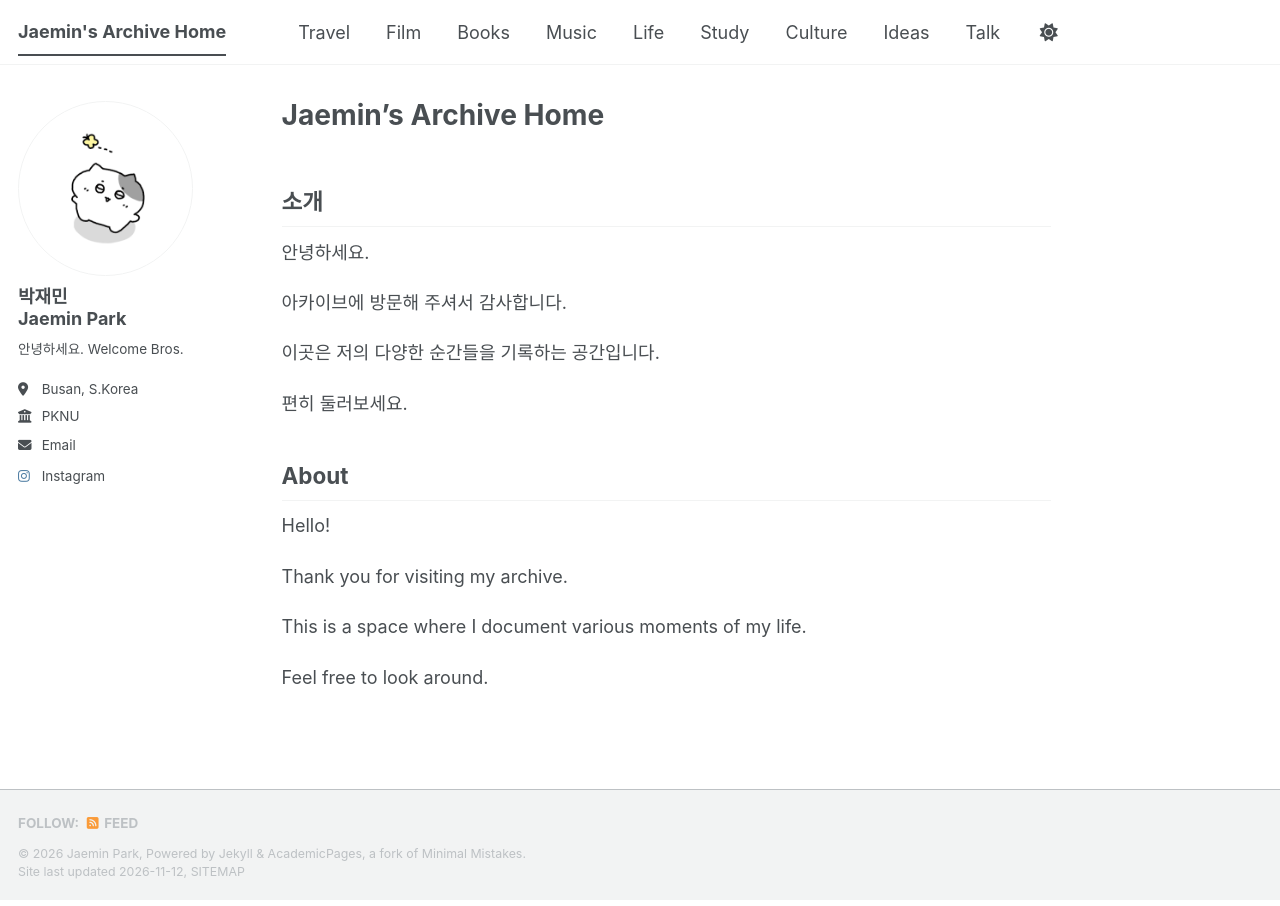
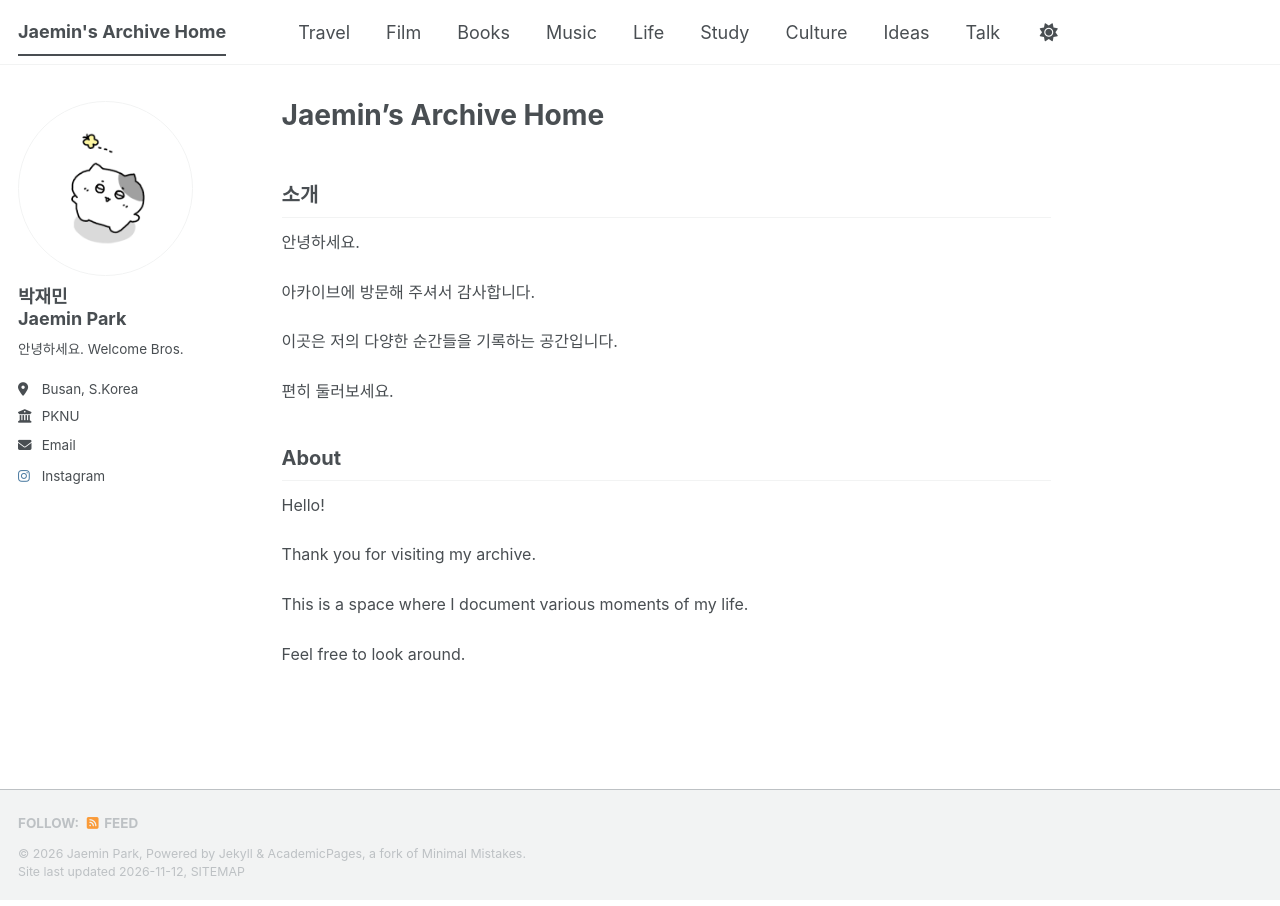
Before and after one commit to jm331kr/jm331kr.github.io, a Jekyll site: the page built from _pages/about.md, in a window 1280 px wide. Built offline with Jekyll 4.4.1, drawn with Linux system fonts in a browser that asks for light colours; a script bundle is joined from its source files by our own code; a style sheet for code colours, icons or effects is not loaded.

Commit message:
Update main.scss

```diff
--- a/assets/css/main.scss
+++ b/assets/css/main.scss
@@ -36,3 +36,30 @@
     "layout/archive",
     "layout/sidebar"
 ;
+
+
+/* ==========================================
+   게시글 본문 글자 크기 통일
+   ========================================== */
+
+/* 모든 카테고리의 일반 본문 */
+.page__content,
+.archive .day-entry-content,
+.archive .talk-content {
+  font-size: 16px;
+  line-height: 1.8;
+}
+
+/* 문단과 목록의 글자 크기 통일 */
+.page__content p,
+.page__content li,
+.page__content dl,
+.archive .day-entry-content p,
+.archive .day-entry-content li,
+.archive .day-entry-content dl,
+.archive .talk-content p,
+.archive .talk-content li,
+.archive .talk-content dl {
+  font-size: 1em;
+  line-height: inherit;
+}
```
